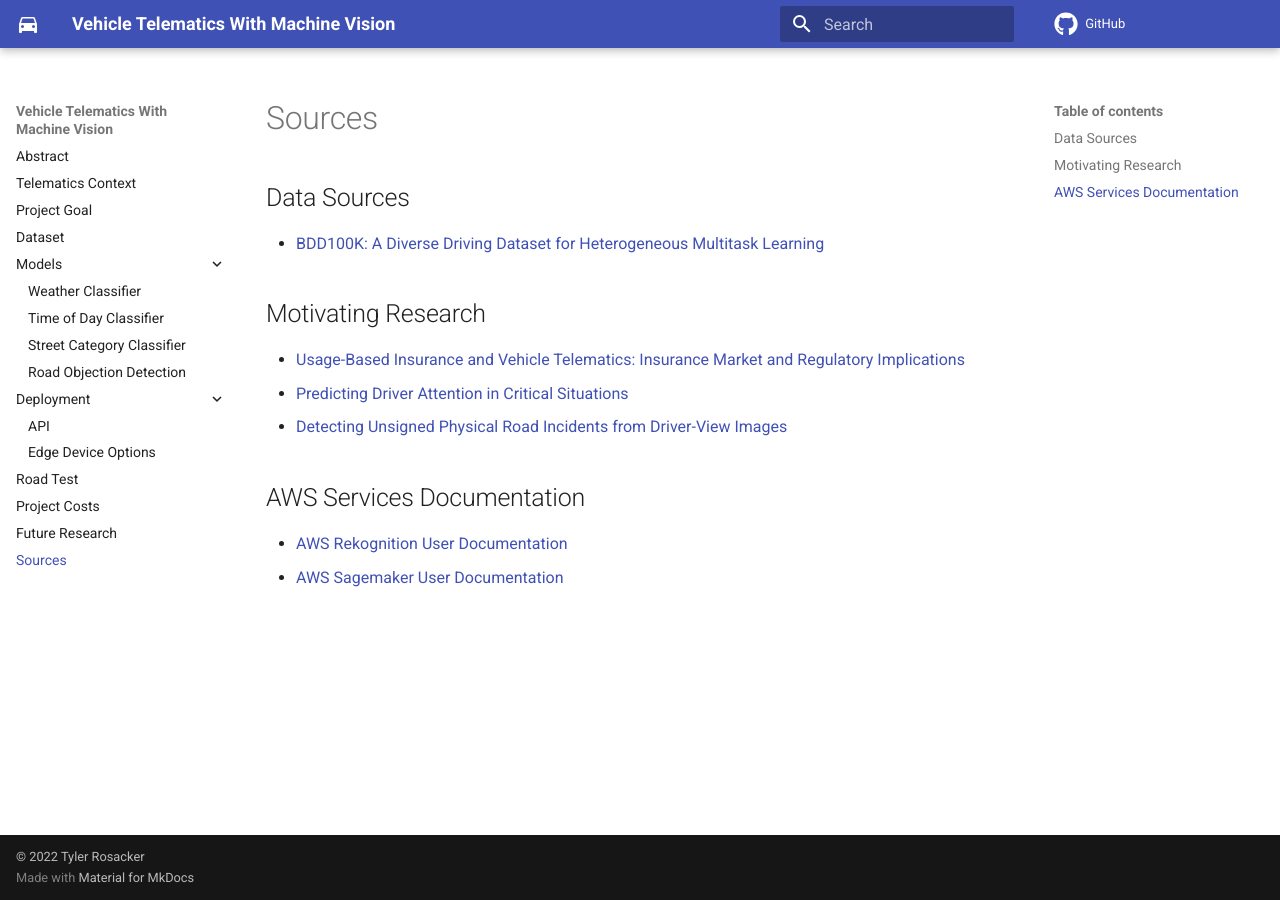
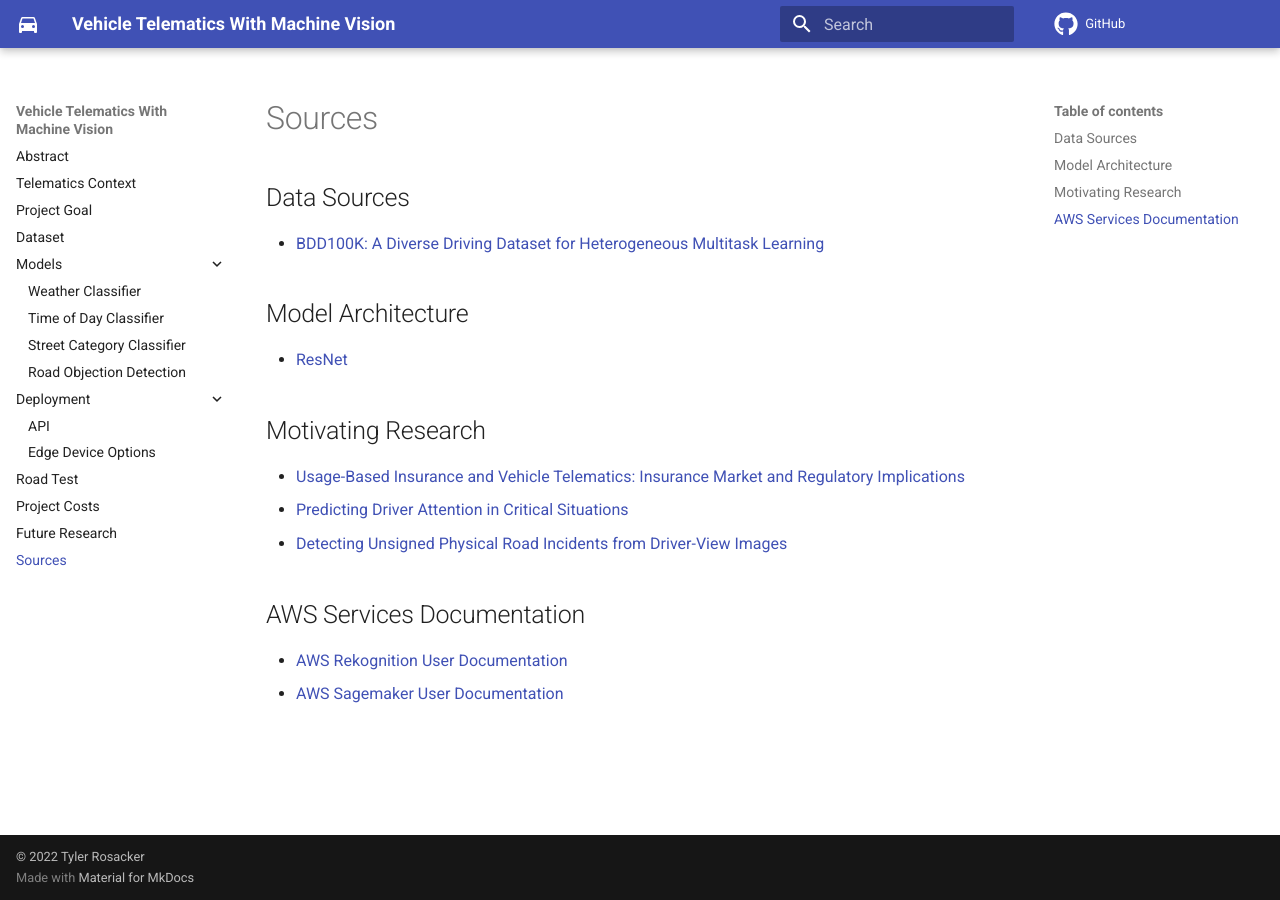
Before and after one commit to rosacker/Telematics-Machine-Vision-Writeup, an MkDocs documentation site: the page built from Docs/Sources.md, in a window 1280 px wide. Built offline with MkDocs 1.6.1 and Material for MkDocs 9.7.7, drawn with Linux system fonts in a browser that asks for light colours; comment, search, counter and statistics services are not loaded.

Commit message:
Updating sources

```diff
--- a/Docs/Sources.md
+++ b/Docs/Sources.md
@@ -3,6 +3,10 @@
 ## Data Sources
 
 + [BDD100K: A Diverse Driving Dataset for Heterogeneous Multitask Learning](https://arxiv.org/abs/1805.04687)
+
+## Model Architecture
+
++ [ResNet](https://arxiv.org/abs/1512.03385)
 
 ## Motivating Research
 
```
